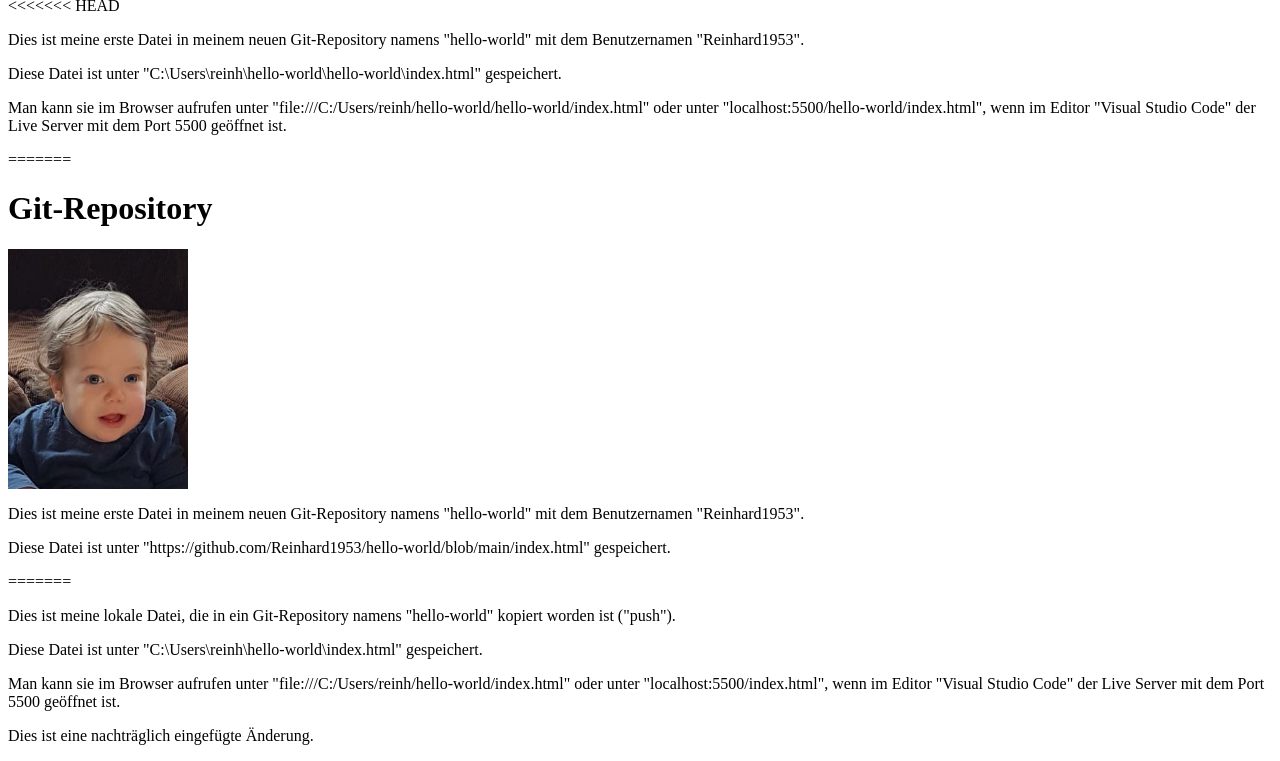
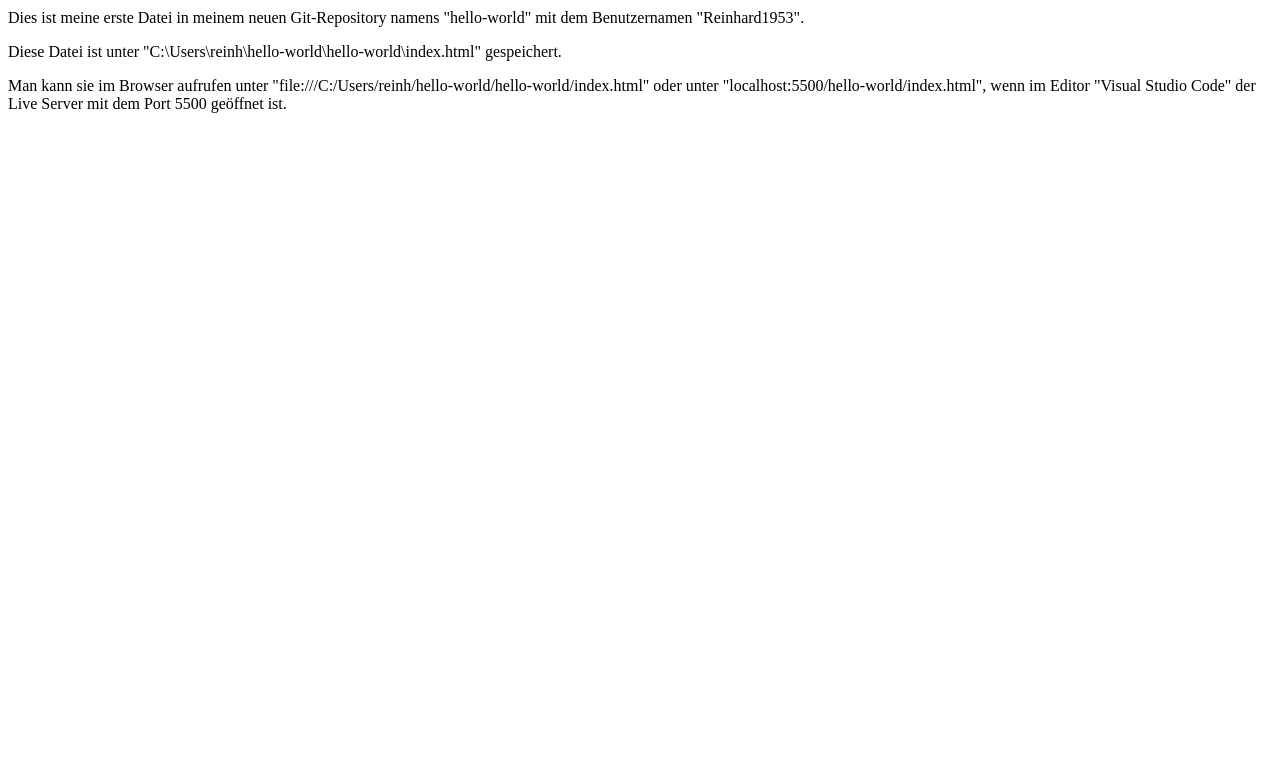
Before and after one commit to Reinhard1953/hello-world, a plain HTML site: page index.html in a window 1280 px wide. Shown: the part 349-1110 px from the top of the page. After the commit the page ends 800 px from the top, so only its background shows below. Drawn offline with Linux system fonts and the light colour scheme.

Commit message:
Update index.html

```diff
--- a/index.html
+++ b/index.html
@@ -1,4 +1,4 @@
-<<<<<<< HEAD
+
 <!DOCTYPE html>
 <html>
 <head>
@@ -25,32 +25,3 @@ style="height: 240px;px; width:180px;">
 
 </body>
 </html>
-=======
-<!DOCTYPE html>
-<html>
-<head>
-<title>Hallo Welt!</title>
-<link rel="stylesheet" href="bluestyle.css">
-</head>
-<body>
-
-<h1>Git-Repository</h1>
-<div>
-<img src="Cornelius.jpeg" alt="Hallo Cornelius"
-style="height: 240px; width:180px;">
-</div>
-<p>Dies ist meine erste Datei in meinem
-  neuen Git-Repository namens "hello-world" mit dem Benutzernamen
-  "Reinhard1953".</p>
-<p>Diese Datei ist unter
-  "https://github.com/Reinhard1953/hello-world/blob/main/index.html" gespeichert.</p>
-=======
-<p>Dies ist meine lokale Datei,
-  die in ein Git-Repository namens "hello-world" kopiert worden ist ("push").
-<p>Diese Datei ist unter "C:\Users\reinh\hello-world\index.html" gespeichert.</p>
-<p>Man kann sie im Browser aufrufen unter "file:///C:/Users/reinh/hello-world/index.html"
-  oder unter "localhost:5500/index.html", wenn im Editor "Visual Studio Code" der Live Server mit dem
-  Port 5500 geöffnet ist. </p>
-<p>Dies ist eine nachträglich eingefügte Änderung.</p>
-</body>
-</html>
```
